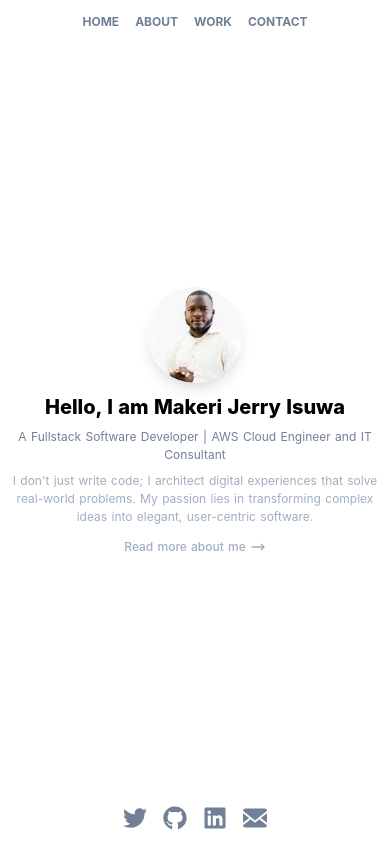
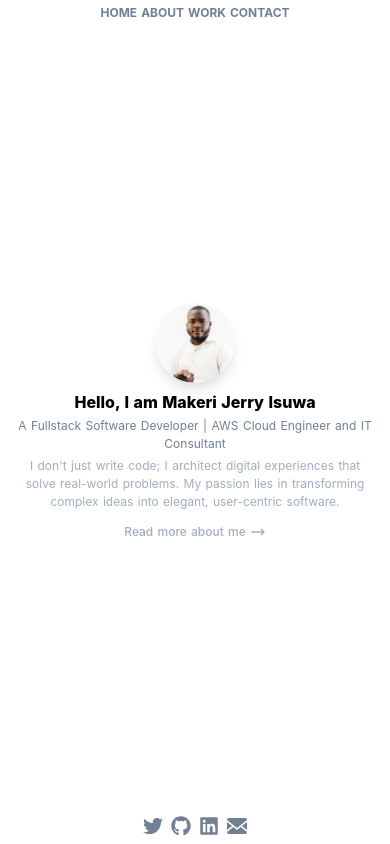
Before and after one commit to jerryisuwamakeri/portfolio-v1, a Nuxt app: page / in a window 390 px wide. Built offline with nearby package versions, Linux system fonts and the light colour scheme.

Commit message:
Aggressive responsive fixes for iPhone SE - reduce text sizes, fix menu/footer overflow

```diff
--- a/components/footerLinks.vue
+++ b/components/footerLinks.vue
@@ -1,24 +1,24 @@
 <template>
 	<div>
-		<ul>
-			<li class="inline-block mx-2 font-bold">
+		<ul class="flex flex-nowrap gap-2 sm:gap-4 px-2">
+			<li class="font-bold flex-shrink-0">
 			  <a href="https://twitter.com/makerijerry" target="_blank" rel="noreferrer">
-			    <svg class="h-6 w-6 text-gray-600" viewBox="0 0 512 512"><path fill="currentColor" d="M459.37 151.716c.325 4.548.325 9.097.325 13.645 0 138.72-105.583 298.558-298.558 298.558-59.452 0-114.68-17.219-161.137-47.106 8.447.974 16.568 1.299 25.34 1.299 49.055 0 94.213-16.568 130.274-44.832-46.132-.975-84.792-31.188-98.112-72.772 6.498.974 12.995 1.624 19.818 1.624 9.421 0 18.843-1.3 27.614-3.573-48.081-9.747-84.143-51.98-84.143-102.985v-1.299c13.969 7.797 30.214 12.67 47.431 13.319-28.264-18.843-46.781-51.005-46.781-87.391 0-19.492 5.197-37.36 14.294-52.954 51.655 63.675 129.3 105.258 216.365 109.807-1.624-7.797-2.599-15.918-2.599-24.04 0-57.828 46.782-104.934 104.934-104.934 30.213 0 57.502 12.67 76.67 33.137 23.715-4.548 46.456-13.32 66.599-25.34-7.798 24.366-24.366 44.833-46.132 57.827 21.117-2.273 41.584-8.122 60.426-16.243-14.292 20.791-32.161 39.308-52.628 54.253z"/></svg>
+			    <svg class="h-5 w-5 sm:h-6 sm:w-6 text-gray-600" viewBox="0 0 512 512"><path fill="currentColor" d="M459.37 151.716c.325 4.548.325 9.097.325 13.645 0 138.72-105.583 298.558-298.558 298.558-59.452 0-114.68-17.219-161.137-47.106 8.447.974 16.568 1.299 25.34 1.299 49.055 0 94.213-16.568 130.274-44.832-46.132-.975-84.792-31.188-98.112-72.772 6.498.974 12.995 1.624 19.818 1.624 9.421 0 18.843-1.3 27.614-3.573-48.081-9.747-84.143-51.98-84.143-102.985v-1.299c13.969 7.797 30.214 12.67 47.431 13.319-28.264-18.843-46.781-51.005-46.781-87.391 0-19.492 5.197-37.36 14.294-52.954 51.655 63.675 129.3 105.258 216.365 109.807-1.624-7.797-2.599-15.918-2.599-24.04 0-57.828 46.782-104.934 104.934-104.934 30.213 0 57.502 12.67 76.67 33.137 23.715-4.548 46.456-13.32 66.599-25.34-7.798 24.366-24.366 44.833-46.132 57.827 21.117-2.273 41.584-8.122 60.426-16.243-14.292 20.791-32.161 39.308-52.628 54.253z"/></svg>
 			  </a>
 			</li>
-			<li class="inline-block mx-2 font-bold">
+			<li class="font-bold flex-shrink-0">
 			  <a href="https://github.com/jerryisuwamakeri" target="_blank" rel="noreferrer">
-			    <svg class="h-6 w-6 text-gray-600" viewBox="0 0 496 512"><path fill="currentColor" d="M165.9 397.4c0 2-2.3 3.6-5.2 3.6-3.3.3-5.6-1.3-5.6-3.6 0-2 2.3-3.6 5.2-3.6 3-.3 5.6 1.3 5.6 3.6zm-31.1-4.5c-.7 2 1.3 4.3 4.3 4.9 2.6 1 5.6 0 6.2-2s-1.3-4.3-4.3-5.2c-2.6-.7-5.5.3-6.2 2.3zm44.2-1.7c-2.9.7-4.9 2.6-4.6 4.9.3 2 2.9 3.3 5.9 2.6 2.9-.7 4.9-2.6 4.6-4.6-.3-1.9-3-3.2-5.9-2.9zM244.8 8C106.1 8 0 113.3 0 252c0 110.9 69.8 205.8 169.5 239.2 12.8 2.3 17.3-5.6 17.3-12.1 0-6.2-.3-40.4-.3-61.4 0 0-70 15-84.7-29.8 0 0-11.4-29.1-27.8-36.6 0 0-22.9-15.7 1.6-15.4 0 0 24.9 2 38.6 25.8 21.9 38.6 58.6 27.5 72.9 20.9 2.3-16 8.8-27.1 16-33.7-55.9-6.2-112.3-14.3-112.3-110.5 0-27.5 7.6-41.3 23.6-58.9-2.6-6.5-11.1-33.3 2.6-67.9 20.9-6.5 69 27 69 27 20-5.6 41.5-8.5 62.8-8.5s42.8 2.9 62.8 8.5c0 0 48.1-33.6 69-27 13.7 34.7 5.2 61.4 2.6 67.9 16 17.7 25.8 31.5 25.8 58.9 0 96.5-58.9 104.2-114.8 110.5 9.2 7.9 17 22.9 17 46.4 0 33.7-.3 75.4-.3 83.6 0 6.5 4.6 14.4 17.3 12.1C428.2 457.8 496 362.9 496 252 496 113.3 383.5 8 244.8 8zM97.2 352.9c-1.3 1-1 3.3.7 5.2 1.6 1.6 3.9 2.3 5.2 1 1.3-1 1-3.3-.7-5.2-1.6-1.6-3.9-2.3-5.2-1zm-10.8-8.1c-.7 1.3.3 2.9 2.3 3.9 1.6 1 3.6.7 4.3-.7.7-1.3-.3-2.9-2.3-3.9-2-.6-3.6-.3-4.3.7zm32.4 35.6c-1.6 1.3-1 4.3 1.3 6.2 2.3 2.3 5.2 2.6 6.5 1 1.3-1.3.7-4.3-1.3-6.2-2.2-2.3-5.2-2.6-6.5-1zm-11.4-14.7c-1.6 1-1.6 3.6 0 5.9 1.6 2.3 4.3 3.3 5.6 2.3 1.6-1.3 1.6-3.9 0-6.2-1.4-2.3-4-3.3-5.6-2z"/></svg>
+			    <svg class="h-5 w-5 sm:h-6 sm:w-6 text-gray-600" viewBox="0 0 496 512"><path fill="currentColor" d="M165.9 397.4c0 2-2.3 3.6-5.2 3.6-3.3.3-5.6-1.3-5.6-3.6 0-2 2.3-3.6 5.2-3.6 3-.3 5.6 1.3 5.6 3.6zm-31.1-4.5c-.7 2 1.3 4.3 4.3 4.9 2.6 1 5.6 0 6.2-2s-1.3-4.3-4.3-5.2c-2.6-.7-5.5.3-6.2 2.3zm44.2-1.7c-2.9.7-4.9 2.6-4.6 4.9.3 2 2.9 3.3 5.9 2.6 2.9-.7 4.9-2.6 4.6-4.6-.3-1.9-3-3.2-5.9-2.9zM244.8 8C106.1 8 0 113.3 0 252c0 110.9 69.8 205.8 169.5 239.2 12.8 2.3 17.3-5.6 17.3-12.1 0-6.2-.3-40.4-.3-61.4 0 0-70 15-84.7-29.8 0 0-11.4-29.1-27.8-36.6 0 0-22.9-15.7 1.6-15.4 0 0 24.9 2 38.6 25.8 21.9 38.6 58.6 27.5 72.9 20.9 2.3-16 8.8-27.1 16-33.7-55.9-6.2-112.3-14.3-112.3-110.5 0-27.5 7.6-41.3 23.6-58.9-2.6-6.5-11.1-33.3 2.6-67.9 20.9-6.5 69 27 69 27 20-5.6 41.5-8.5 62.8-8.5s42.8 2.9 62.8 8.5c0 0 48.1-33.6 69-27 13.7 34.7 5.2 61.4 2.6 67.9 16 17.7 25.8 31.5 25.8 58.9 0 96.5-58.9 104.2-114.8 110.5 9.2 7.9 17 22.9 17 46.4 0 33.7-.3 75.4-.3 83.6 0 6.5 4.6 14.4 17.3 12.1C428.2 457.8 496 362.9 496 252 496 113.3 383.5 8 244.8 8zM97.2 352.9c-1.3 1-1 3.3.7 5.2 1.6 1.6 3.9 2.3 5.2 1 1.3-1 1-3.3-.7-5.2-1.6-1.6-3.9-2.3-5.2-1zm-10.8-8.1c-.7 1.3.3 2.9 2.3 3.9 1.6 1 3.6.7 4.3-.7.7-1.3-.3-2.9-2.3-3.9-2-.6-3.6-.3-4.3.7zm32.4 35.6c-1.6 1.3-1 4.3 1.3 6.2 2.3 2.3 5.2 2.6 6.5 1 1.3-1.3.7-4.3-1.3-6.2-2.2-2.3-5.2-2.6-6.5-1zm-11.4-14.7c-1.6 1-1.6 3.6 0 5.9 1.6 2.3 4.3 3.3 5.6 2.3 1.6-1.3 1.6-3.9 0-6.2-1.4-2.3-4-3.3-5.6-2z"/></svg>
 			  </a>
 			</li>
-			<li class="inline-block mx-2 font-bold">
+			<li class="font-bold flex-shrink-0">
 			  <a href="https://linkedin.com/in/jerryisuwamakeri" target="_blank" rel="noreferrer">
-			    <svg class="h-6 w-6 text-gray-600" viewBox="0 0 448 512"><path fill="currentColor" d="M416 32H31.9C14.3 32 0 46.5 0 64.3v383.4C0 465.5 14.3 480 31.9 480H416c17.6 0 32-14.5 32-32.3V64.3c0-17.8-14.4-32.3-32-32.3zM135.4 416H69V202.2h66.5V416zm-33.2-243c-21.3 0-38.5-17.3-38.5-38.5S80.9 96 102.2 96c21.2 0 38.5 17.3 38.5 38.5 0 21.3-17.2 38.5-38.5 38.5zm282.1 243h-66.4V312c0-24.8-.5-56.7-34.5-56.7-34.6 0-39.9 27-39.9 54.9V416h-66.4V202.2h63.7v29.2h.9c8.9-16.8 30.6-34.5 62.9-34.5 67.2 0 79.7 44.3 79.7 101.9V416z"/></svg>
+			    <svg class="h-5 w-5 sm:h-6 sm:w-6 text-gray-600" viewBox="0 0 448 512"><path fill="currentColor" d="M416 32H31.9C14.3 32 0 46.5 0 64.3v383.4C0 465.5 14.3 480 31.9 480H416c17.6 0 32-14.5 32-32.3V64.3c0-17.8-14.4-32.3-32-32.3zM135.4 416H69V202.2h66.5V416zm-33.2-243c-21.3 0-38.5-17.3-38.5-38.5S80.9 96 102.2 96c21.2 0 38.5 17.3 38.5 38.5 0 21.3-17.2 38.5-38.5 38.5zm282.1 243h-66.4V312c0-24.8-.5-56.7-34.5-56.7-34.6 0-39.9 27-39.9 54.9V416h-66.4V202.2h63.7v29.2h.9c8.9-16.8 30.6-34.5 62.9-34.5 67.2 0 79.7 44.3 79.7 101.9V416z"/></svg>
 			  </a>
 			</li>
-			<li class="inline-block mx-2 font-bold">
+			<li class="font-bold flex-shrink-0">
 			  <a href="mailto:holla@jerryisuwamakeri.com?subject=Hi, Jerry">
-			    <svg class="h-6 w-6 text-gray-600" fill="currentColor" viewBox="0 0 20 20"><path d="M18 2a2 2 0 0 1 2 2v12a2 2 0 0 1-2 2H2a2 2 0 0 1-2-2V4c0-1.1.9-2 2-2h16zm-4.37 9.1L20 16v-2l-5.12-3.9L20 6V4l-10 8L0 4v2l5.12 4.1L0 14v2l6.37-4.9L10 14l3.63-2.9z"/></svg>
+			    <svg class="h-5 w-5 sm:h-6 sm:w-6 text-gray-600" fill="currentColor" viewBox="0 0 20 20"><path d="M18 2a2 2 0 0 1 2 2v12a2 2 0 0 1-2 2H2a2 2 0 0 1-2-2V4c0-1.1.9-2 2-2h16zm-4.37 9.1L20 16v-2l-5.12-3.9L20 6V4l-10 8L0 4v2l5.12 4.1L0 14v2l6.37-4.9L10 14l3.63-2.9z"/></svg>
 			  </a>
 			</li>
 		</ul>
--- a/components/menuLinks.vue
+++ b/components/menuLinks.vue
@@ -1,21 +1,21 @@
 <template>
-	<ul>
-	  <li class="inline-block mx-2 font-bold text-gray-600 text-xs uppercase hover:text-gray-800">
+	<ul class="flex flex-nowrap gap-1 sm:gap-3 px-2">
+	  <li class="font-bold text-gray-600 text-xs uppercase hover:text-gray-800 whitespace-nowrap">
 	  	<nuxt-link :to="{'name': 'index'}">
 	  		Home
 	  	</nuxt-link>
 	  </li>
-	  <li class="inline-block mx-2 font-bold text-gray-600 text-xs uppercase hover:text-gray-800">
+	  <li class="font-bold text-gray-600 text-xs uppercase hover:text-gray-800 whitespace-nowrap">
 	  	<nuxt-link :to="{'name': 'about'}">
 	  		About
 	  	</nuxt-link>
 	  </li>
-	  <li class="inline-block mx-2 font-bold text-gray-600 text-xs uppercase hover:text-gray-800">
+	  <li class="font-bold text-gray-600 text-xs uppercase hover:text-gray-800 whitespace-nowrap">
 	  	<nuxt-link :to="{'name': 'work'}">
 	  		Work
 	  	</nuxt-link>
 	  </li>
-	  <li class="inline-block mx-2 font-bold text-gray-600 text-xs uppercase hover:text-gray-800">
+	  <li class="font-bold text-gray-600 text-xs uppercase hover:text-gray-800 whitespace-nowrap">
 	  	<nuxt-link :to="{'name': 'contact'}">
 	  		Contact
 	  	</nuxt-link>
--- a/pages/index.vue
+++ b/pages/index.vue
@@ -1,16 +1,16 @@
 <template>
-  <div class="min-h-screen flex flex-col justify-center items-center text-center px-3 sm:px-6 md:px-0 pt-16 pb-16 sm:pt-20 sm:pb-20 md:pt-0 md:pb-0">
-    <div class="flex justify-center py-2 absolute top-0 left-0 right-0">
+  <div class="w-screen overflow-hidden min-h-screen flex flex-col justify-center items-center text-center px-2 sm:px-4 md:px-6 lg:px-0 pt-14 pb-14 sm:pt-16 md:pt-20 md:pb-0">
+    <div class="flex justify-center py-1 absolute top-0 left-0 right-0 w-screen overflow-x-hidden">
       <menu-links />
     </div>
-    <div class="w-full max-w-2xl">
-      <div class="w-24 h-24 sm:w-32 sm:h-32 md:w-40 md:h-40 rounded-full mx-auto shadow-lg mb-3 sm:mb-4 md:mb-6 overflow-hidden flex-shrink-0">
+    <div class="w-full max-w-lg px-1">
+      <div class="w-20 h-20 sm:w-28 sm:h-28 md:w-36 md:h-36 lg:w-40 lg:h-40 rounded-full mx-auto shadow-lg mb-2 sm:mb-3 md:mb-4 overflow-hidden flex-shrink-0">
         <!-- <img class="w-40 h-40 rounded-full shadow" src="https://www.gravatar.com/avatar/708ff0173fd2695ef4ef92cbf98975c8?s=500"> -->
         <img class="object-cover object-center w-full h-full rounded-full shadow" src="/image.jpg" alt="Makeri Jerry Isuwa">
       </div>
-      <h3 class="text-xl sm:text-2xl md:text-3xl lg:text-4xl font-extrabold leading-tight break-words">Hello, I am Makeri Jerry Isuwa</h3>
-      <p class="text-xs sm:text-base md:text-lg lg:text-xl text-gray-600 mt-2 sm:mt-3 md:mt-4 break-words">A Fullstack Software Developer | AWS Cloud Engineer and IT Consultant</p>
-      <p class="text-xs sm:text-sm md:text-base text-gray-500 mt-2 sm:mt-3 md:mt-4 break-words">I don't just write code; I architect digital experiences that solve real-world problems. My passion lies in transforming complex ideas into elegant, user-centric software.</p>
+      <h3 class="text-base sm:text-xl md:text-2xl lg:text-4xl font-extrabold leading-snug break-words">Hello, I am Makeri Jerry Isuwa</h3>
+      <p class="text-xs sm:text-sm md:text-base lg:text-lg text-gray-600 mt-1 sm:mt-2 md:mt-3 break-words">A Fullstack Software Developer | AWS Cloud Engineer and IT Consultant</p>
+      <p class="text-xs sm:text-sm md:text-sm lg:text-base text-gray-500 mt-1 sm:mt-2 md:mt-3 px-1 break-words">I don't just write code; I architect digital experiences that solve real-world problems. My passion lies in transforming complex ideas into elegant, user-centric software.</p>
       <nuxt-link class="text-xs sm:text-sm font-medium inline-flex items-center text-gray-500 mt-3 sm:mt-4 md:mt-6 hover:text-gray-700 transition-colors" :to="{ name: 'about'}">
         Read more about me
         <svg class="h-4 w-4 ml-1" fill="none" stroke-linecap="round" stroke-linejoin="round" stroke-width="2" viewBox="0 0 24 24" stroke="currentColor"><path d="M17 8l4 4m0 0l-4 4m4-4H3"></path></svg>
```
